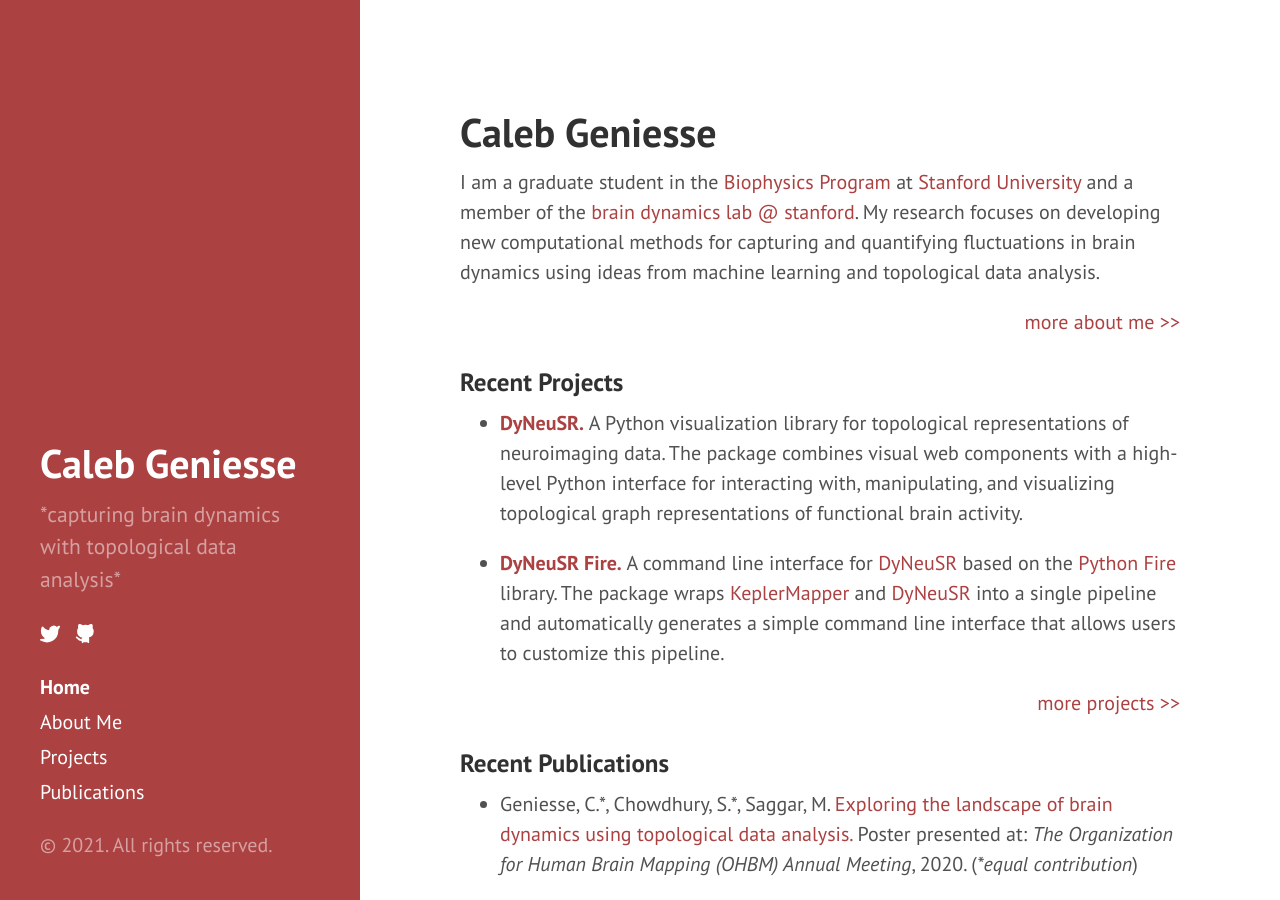
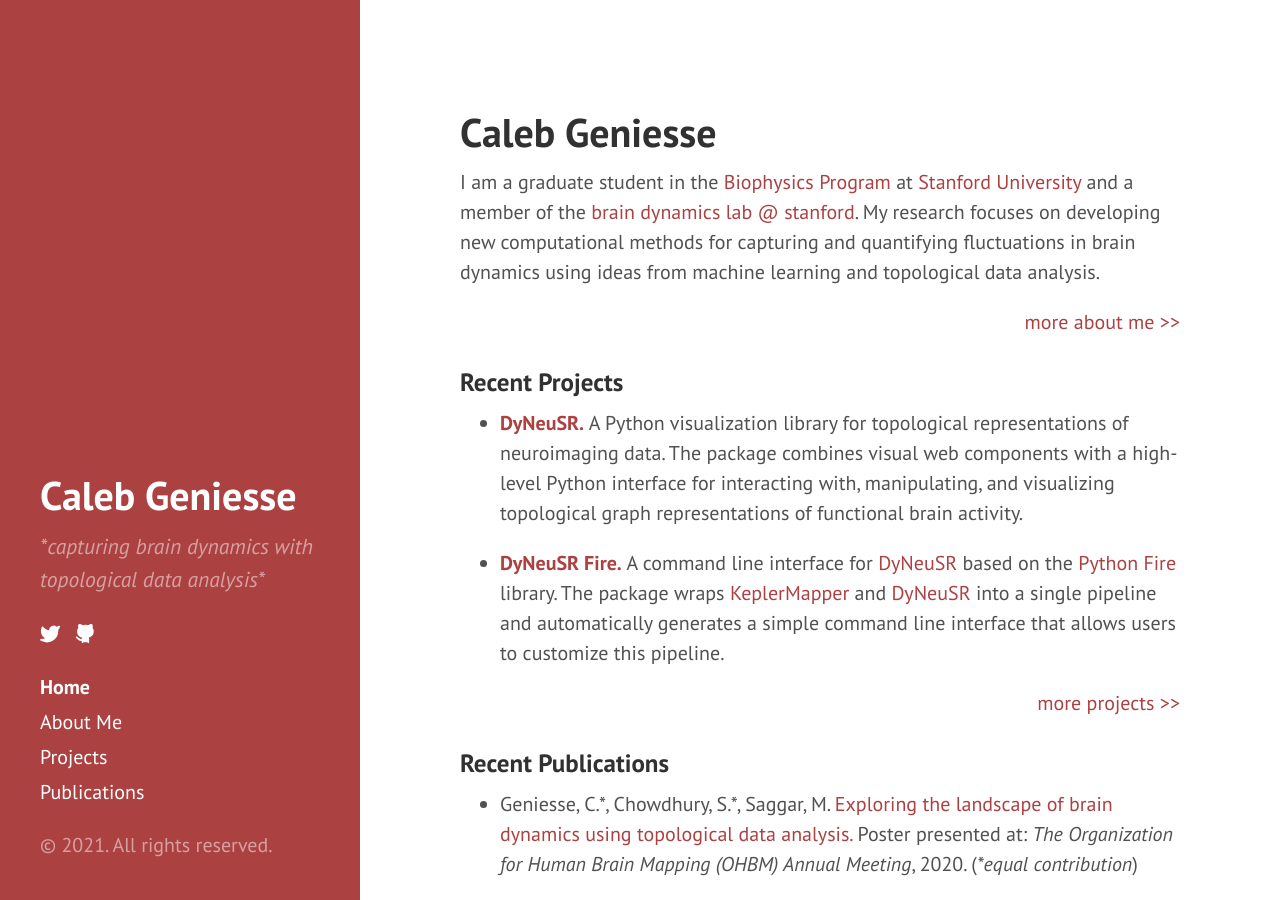
Before and after one commit to calebgeniesse/calebgeniesse.github.io, a Jekyll site: the page built from index.md, in a window 1280 px wide and 900 px high. Built offline with Jekyll 4.4.1, drawn with Linux system fonts in a browser that asks for light colours; our own code applies the rules of GitHub Pages for plain Markdown files.

Commit message:
Update sidebar.html

```diff
--- a/_includes/sidebar.html
+++ b/_includes/sidebar.html
@@ -6,7 +6,7 @@
           {{ site.title }}
         </a>
       </h1>
-      <p class="lead-small">{{ site.description }}</p>
+      <p class="lead-small"><i>{{ site.description }}</i></p>
     </div>
 
     <nav class="sidebar-nav" style="margin-bottom:1rem">
```
